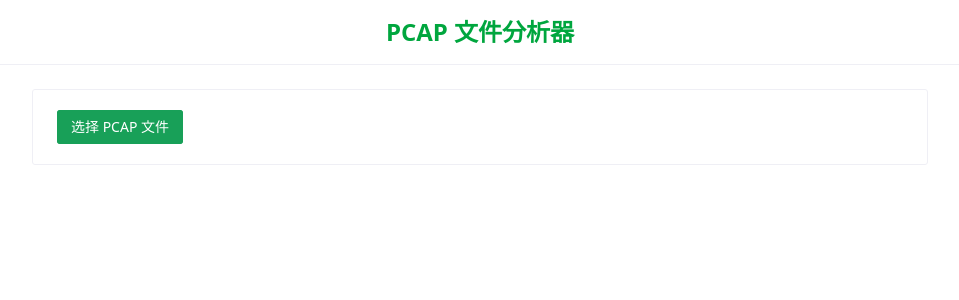
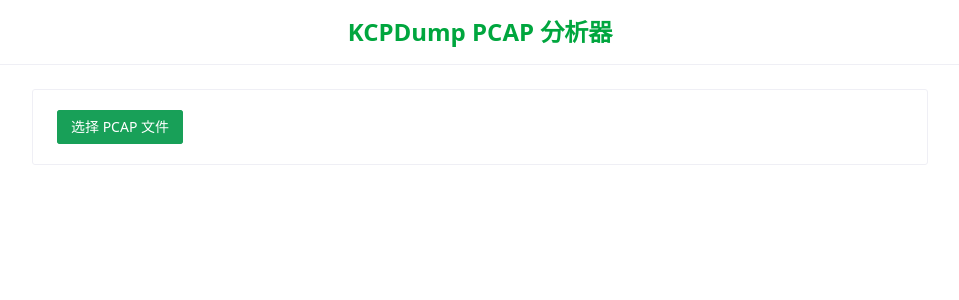
Before and after one commit to KamijoToma/kcpdump-rs, a Vue app: page / in a window 1280 px wide. Shown: the top 300 px of the page, without its empty margins (160-1119 px from the left). Built offline with nearby package versions, Linux system fonts and the light colour scheme.

Commit message:
chore: rename app name
Signed-off-by: KamijoToma <admin@misakacloud.net>

```diff
--- a/src/App.vue
+++ b/src/App.vue
@@ -139,7 +139,7 @@ async function analyzeFile() {
   <NMessageProvider>
     <NLayout position="absolute" class="bg-gray-50">
       <NLayoutHeader bordered class="p-4 bg-white shadow-sm">
-        <div class="text-2xl font-bold text-center text-green-600">PCAP 文件分析器</div>
+        <div class="text-2xl font-bold text-center text-green-600">KCPDump PCAP 分析器</div>
       </NLayoutHeader>
       <NLayoutContent class="p-6">
         <NCard class="max-w-4xl mx-auto">
```
